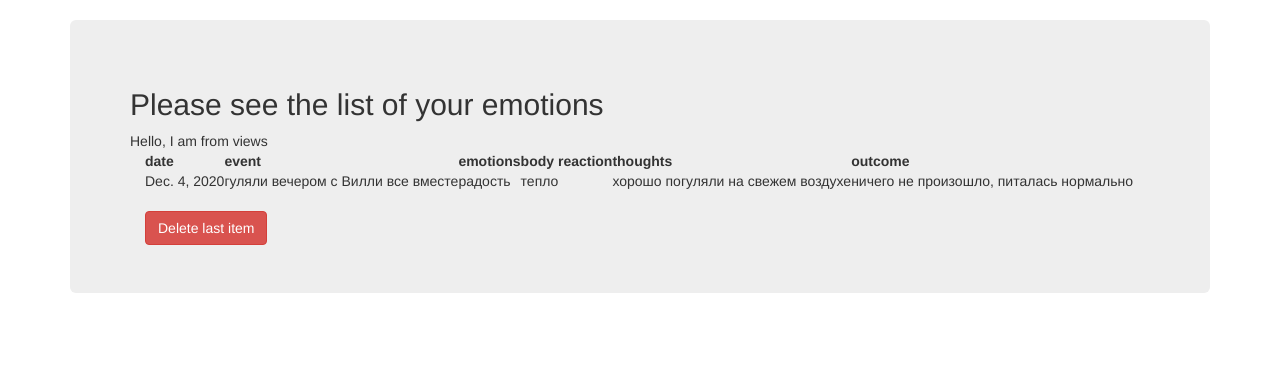
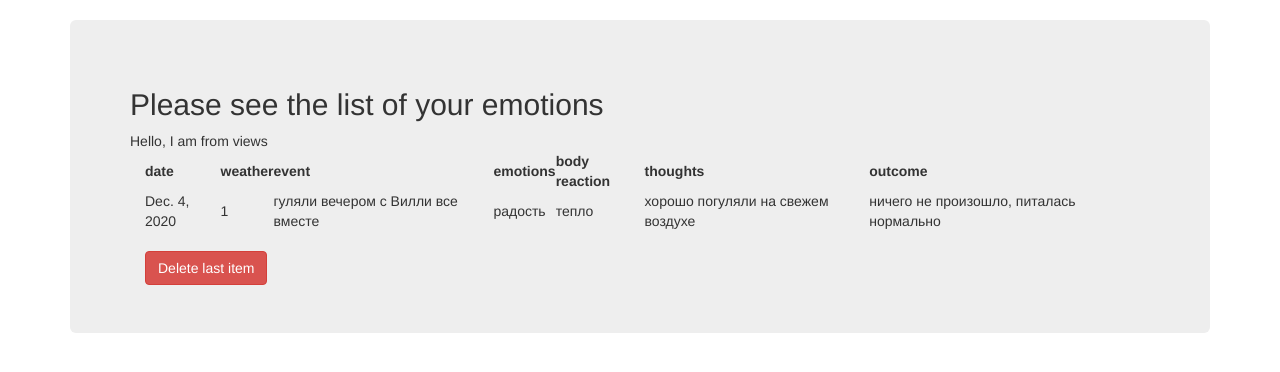
Before and after one commit to WillyGoodwill/django-emotions-project, a Django app: page /basic_app/emotions/ in a window 1280 px wide. Shown: the part 51-423 px from the top of the page. Run offline with Django 3.2, Linux system fonts and the light colour scheme; data comes from the database, SQL or seed files in the repository; both versions use the stored data as it was after the commit; some libraries are stand-ins or nearby versions.

Commit message:
added weather temperature

```diff
--- a/basic_app/models.py
+++ b/basic_app/models.py
@@ -12,6 +12,8 @@
 
 )
     date = models.DateField()
+    currentweather = models.IntegerField(default = 1)
+
     event = models.CharField(max_length= 100)
     emotions = models.CharField(max_length= 100)
     # emotions = models.CharField(max_length=1, choices=EMOTIONS_CHOICES)
--- a/emotions_project/settings.py
+++ b/emotions_project/settings.py
@@ -78,7 +78,7 @@
 DATABASES = {
     'default': {
         'ENGINE': 'django.db.backends.sqlite3',
-        'NAME': BASE_DIR / 'db.sqlite3',
+        'NAME': os.path.join(BASE_DIR, 'db.sqlite3'),
     }
 }
 
--- a/templates/basic_app/emotions.html
+++ b/templates/basic_app/emotions.html
@@ -9,6 +9,7 @@
                 <table>
                     <thead>
                         <th>date</th>
+                        <th>weather</th>
                         <th>event</th>
                         <th>emotions</th>
                         <th>body reaction</th>
@@ -18,6 +19,7 @@
                     {% for em in emotions_records %}
                     <tr>
                         <td>{{em.date}}</td>
+                        <td>{{em.currentweather}}</td>
                         <td>{{em.event}}</td>
                         <td>{{em.emotions}}</td>
                         <td>{{em.body_reaction}}</td>
```
Also changed, not shown: basic_app/migrations/0006_auto_20201204_1721.py (added), db.sqlite3.
